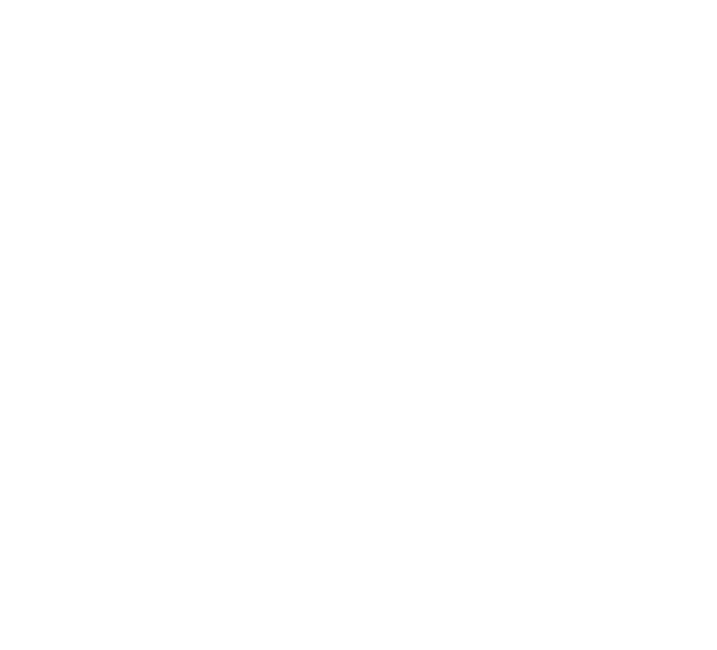
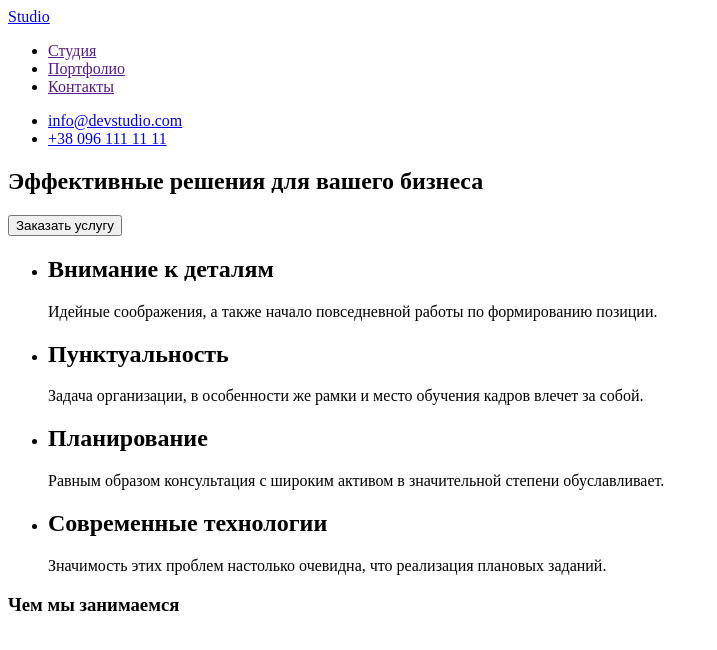
Before and after one commit to babichevvitek/goit-markup-hw-01, a plain HTML site: page index.html in a window 1280 px wide. Shown: the whole page, without its empty margins (0-717 px from the left). Drawn offline with Linux system fonts and the light colour scheme.

Commit message:
Дз1 часть 2

```diff
--- a/index.html
+++ b/index.html
@@ -1,12 +1,66 @@
 <!DOCTYPE html>
-<html lang="ru">
+<html lang="en">
 <head>
     <meta charset="UTF-8">
     <meta http-equiv="X-UA-Compatible" content="IE=edge">
     <meta name="viewport" content="width=device-width, initial-scale=1.0">
-    <title>Document</title>
+    <title>мой первий проект</title>
 </head>
 <body>
+    <header>
+        <nav>
+            <a href="Web">
+             Studio
+            </a>
+            <ul>
+             <li><a href="">Студия </a></li>
+             <li><a href="">Портфолио </a></li>
+             <li><a href="">Контакты </a></li>
+            </ul>
+        </nav>
+        <ul>
+            <li><a href="mailto:info@devstudio.com">info@devstudio.com </a></li>
+            <li><a href="tel:+380961111111">+38 096 111 11 11 </a></li>
+        </ul>
+    </header>
+    <div>
+        <section>
+         <h1>Эффективные решения для вашего бизнеса</h1>
+         <button type="button">Заказать услугу</button>
+        </section>
+    </div>
+     <section>
+       <ul>
+            <li>
+              <h2>Внимание к деталям</h2>
+               <p>
+                 Идейные соображения, а также начало повседневной работы по формированию позиции.
+               </p>
+            </li>
+            <li>
+                <h2>Пунктуальность</h2>
+                <p>
+                    Задача организации, в особенности же рамки и место обучения кадров влечет за собой.
+                </p>
+            </li>
+            <li>
+                <h2>Планирование</h2>
+                <p>
+                    Равным образом консультация с широким активом в значительной степени обуславливает.
+                </p>
+            </li>
+            <li>
+                <h2>Современные технологии</h2>
+                <p>
+                    Значимость этих проблем настолько очевидна, что реализация плановых заданий.
+                </p>
+            </li>
+       </ul>
+
+     </section>
+     <section>
+        <h3>Чем мы занимаемся</h3>
+     </section>
 
 </body>
 </html>
```
